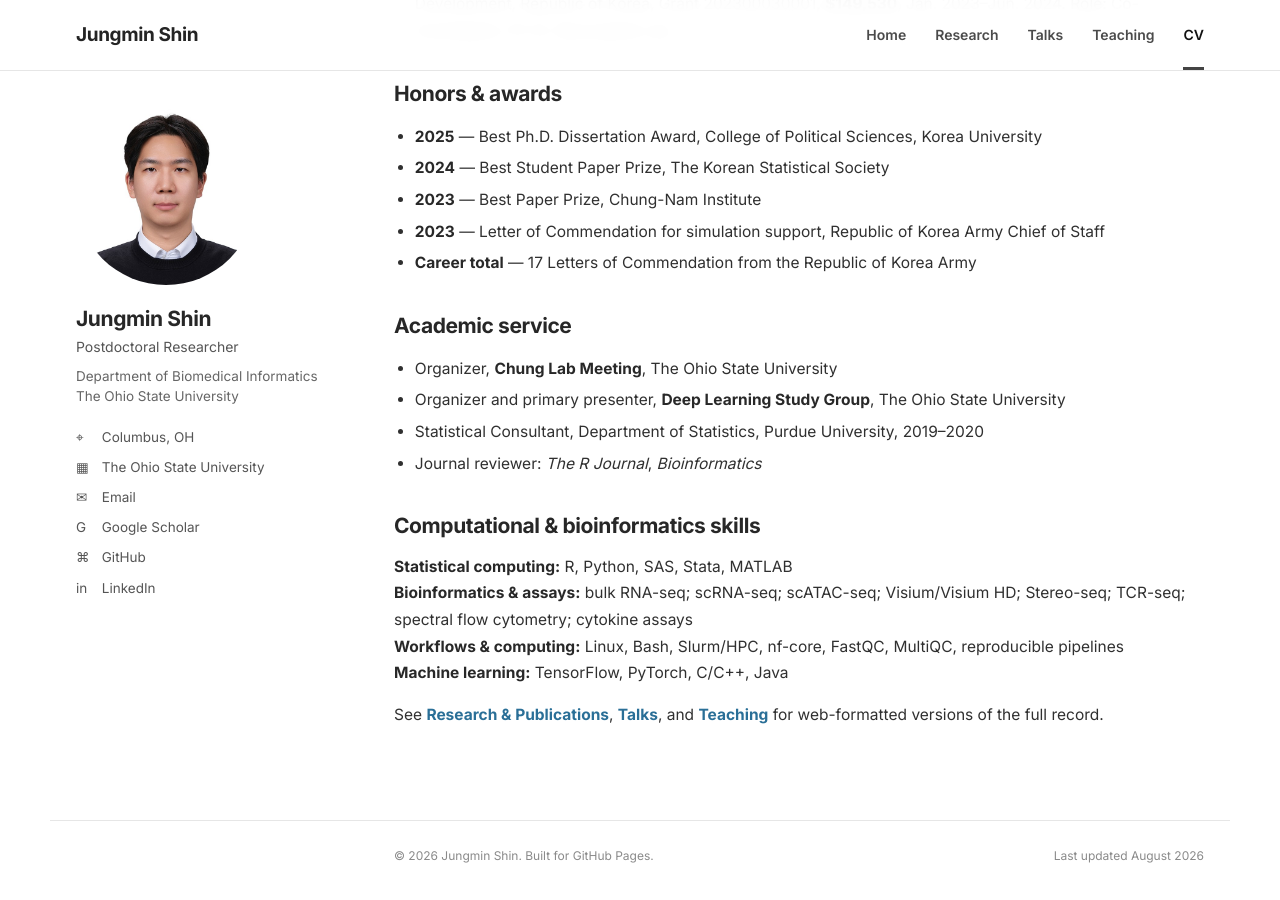
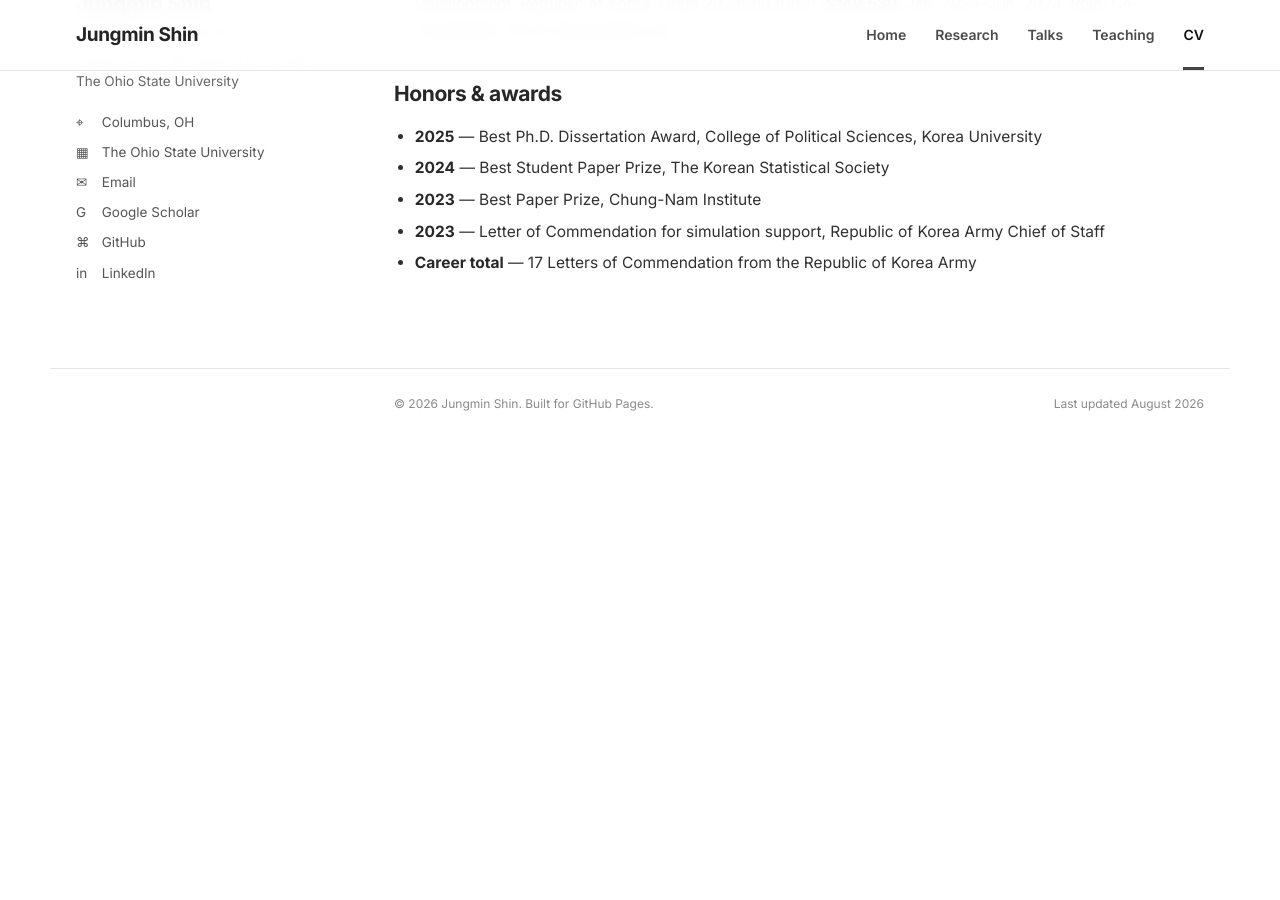
Before and after one commit to c16267/c16267.github.io, a Jekyll site: the page built from cv.md, in a window 1280 px wide and 900 px high, scrolled down 1514 px. Built offline with Jekyll 4.4.1, drawn with Linux system fonts in a browser that asks for light colours; after the commit the page ends 1963 px from its top, so only the background shows below that.

Commit message:
Revise CV by removing academic service and skills sections
Removed sections on academic service and computational skills from CV.

```diff
--- a/cv.md
+++ b/cv.md
@@ -55,19 +55,3 @@ Lecturer · **Jun. 2020–Mar. 2022**
 - **2023** — Best Paper Prize, Chung-Nam Institute
 - **2023** — Letter of Commendation for simulation support, Republic of Korea Army Chief of Staff
 - **Career total** — 17 Letters of Commendation from the Republic of Korea Army
-
-## Academic service
-
-- Organizer, **Chung Lab Meeting**, The Ohio State University
-- Organizer and primary presenter, **Deep Learning Study Group**, The Ohio State University
-- Statistical Consultant, Department of Statistics, Purdue University, 2019–2020
-- Journal reviewer: *The R Journal*, *Bioinformatics*
-
-## Computational & bioinformatics skills
-
-**Statistical computing:** R, Python, SAS, Stata, MATLAB
-**Bioinformatics & assays:** bulk RNA-seq; scRNA-seq; scATAC-seq; Visium/Visium HD; Stereo-seq; TCR-seq; spectral flow cytometry; cytokine assays
-**Workflows & computing:** Linux, Bash, Slurm/HPC, nf-core, FastQC, MultiQC, reproducible pipelines
-**Machine learning:** TensorFlow, PyTorch, C/C++, Java
-
-See **[Research & Publications]({{ '/research/' | relative_url }})**, **[Talks]({{ '/talks/' | relative_url }})**, and **[Teaching]({{ '/teaching/' | relative_url }})** for web-formatted versions of the full record.
```
